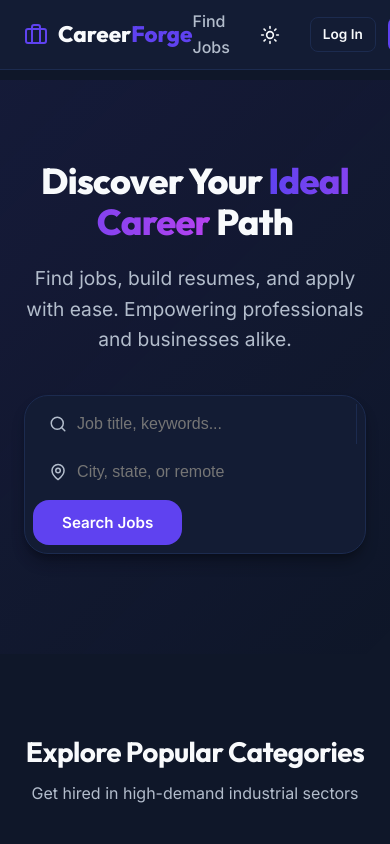
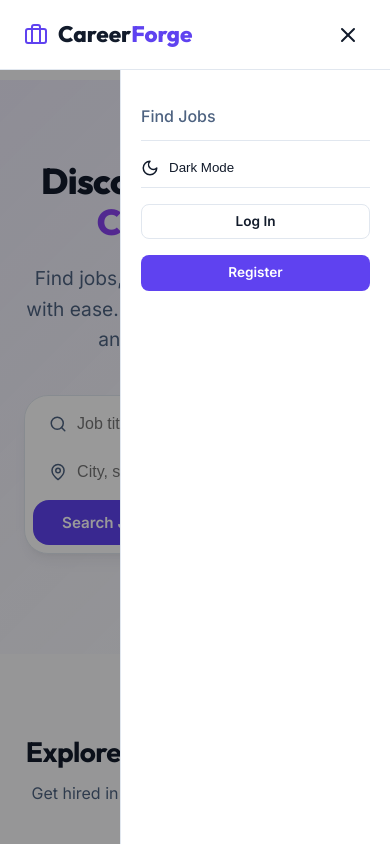
Before and after one commit to Subha12125/Job-Portal, a React (Vite) app in the folder frontend/: page / in a window 390 px wide. Both pictures are taken after a click on the button "Open menu". Shown: the top 844 px of the page. Built offline with nearby package versions, Linux system fonts and the light colour scheme; the HTML template or start-up script is replaced by a standard one.

Commit message:
fix: make mobile navbar menu functional with hamburger toggle and slide-out panel

```diff
--- a/frontend/src/components/common/Navbar.jsx
+++ b/frontend/src/components/common/Navbar.jsx
@@ -84,10 +84,134 @@ const Navbar = () => {
           )}
         </div>
 
-        {/* Mobile menu trigger */}
-        <div className="mobile-menu-trigger" style={{ display: 'none' }}>
-          {/* Handled by media query in production, CSS wraps this */}
-        </div>
+        {/* Mobile Hamburger Trigger */}
+        <button
+          className="mobile-menu-trigger"
+          onClick={() => setMobileMenuOpen(prev => !prev)}
+          aria-label={mobileMenuOpen ? 'Close menu' : 'Open menu'}
+          aria-expanded={mobileMenuOpen}
+          style={{
+            display: 'none',          /* shown via CSS media query */
+            background: 'none',
+            border: 'none',
+            color: 'var(--text-primary)',
+            cursor: 'pointer',
+            padding: '6px',
+            borderRadius: '8px',
+          }}
+        >
+          {mobileMenuOpen ? <X size={24} /> : <Menu size={24} />}
+        </button>
+      </div>
+
+      {/* Mobile slide-out overlay backdrop */}
+      {mobileMenuOpen && (
+        <div
+          onClick={() => setMobileMenuOpen(false)}
+          style={{
+            position: 'fixed',
+            inset: 0,
+            top: '70px',
+            backgroundColor: 'rgba(0,0,0,0.4)',
+            zIndex: 999,
+          }}
+          aria-hidden="true"
+        />
+      )}
+
+      {/* Mobile slide-out panel */}
+      <div
+        style={{
+          position: 'fixed',
+          top: '70px',
+          right: 0,
+          bottom: 0,
+          width: '270px',
+          backgroundColor: 'var(--surface)',
+          borderLeft: '1px solid var(--border)',
+          zIndex: 1000,
+          display: 'flex',
+          flexDirection: 'column',
+          gap: '8px',
+          padding: '24px 20px',
+          transform: mobileMenuOpen ? 'translateX(0)' : 'translateX(100%)',
+          transition: 'transform 0.28s cubic-bezier(0.4, 0, 0.2, 1)',
+          overflowY: 'auto',
+        }}
+        aria-hidden={!mobileMenuOpen}
+      >
+        <Link
+          to="/jobs"
+          onClick={() => setMobileMenuOpen(false)}
+          style={{ fontWeight: 500, color: 'var(--text-secondary)', padding: '10px 0', borderBottom: '1px solid var(--border)' }}
+        >
+          Find Jobs
+        </Link>
+
+        <button
+          onClick={() => { toggleTheme(); }}
+          style={{
+            background: 'none', border: 'none',
+            color: 'var(--text-primary)', cursor: 'pointer',
+            display: 'flex', alignItems: 'center', gap: '10px',
+            fontWeight: 500, padding: '10px 0',
+            borderBottom: '1px solid var(--border)',
+          }}
+        >
+          {theme === 'light' ? <Moon size={18} /> : <Sun size={18} />}
+          {theme === 'light' ? 'Dark Mode' : 'Light Mode'}
+        </button>
+
+        {isAuthenticated ? (
+          <>
+            <Link
+              to={getDashboardLink()}
+              onClick={() => setMobileMenuOpen(false)}
+              className="btn btn-secondary btn-sm"
+              style={{ display: 'flex', alignItems: 'center', gap: '6px', marginTop: '8px' }}
+            >
+              <LayoutDashboard size={16} /> Dashboard
+            </Link>
+            <Link
+              to="/profile"
+              onClick={() => setMobileMenuOpen(false)}
+              style={{ display: 'flex', alignItems: 'center', gap: '8px', color: 'var(--text-primary)', fontWeight: 500, padding: '10px 0' }}
+            >
+              {user.profileImage ? (
+                <img src={user.profileImage} alt={user.name} style={{ width: '28px', height: '28px', borderRadius: '50%', objectFit: 'cover' }} />
+              ) : (
+                <User size={18} />
+              )}
+              Profile
+            </Link>
+            <button
+              onClick={() => { setMobileMenuOpen(false); handleLogout(); }}
+              className="btn btn-danger btn-sm"
+              style={{ display: 'flex', alignItems: 'center', gap: '6px', marginTop: '4px' }}
+            >
+              <LogOut size={16} /> Logout
+            </button>
+          </>
+        ) : (
+          <>
+            <Link
+              to="/login"
+              onClick={() => setMobileMenuOpen(false)}
+              className="btn btn-secondary btn-sm"
+              style={{ marginTop: '8px' }}
+            >
+              Log In
+            </Link>
+            <Link
+              to="/register"
+              onClick={() => setMobileMenuOpen(false)}
+              className="btn btn-primary btn-sm"
+              style={{ marginTop: '8px' }}
+            >
+              Register
+            </Link>
+          </>
+        )}
       </div>
     </nav>
   );
--- a/frontend/src/index.css
+++ b/frontend/src/index.css
@@ -308,6 +308,12 @@ img {
   .title-lg { font-size: 1.75rem; }
 }
 
+/* Navbar responsive – hide desktop menu, show hamburger on mobile */
+@media (max-width: 768px) {
+  .desktop-menu { display: none !important; }
+  .mobile-menu-trigger { display: flex !important; }
+}
+
 /* Keyframe Animations */
 @keyframes fadeIn {
   from { opacity: 0; transform: translateY(10px); }
```
